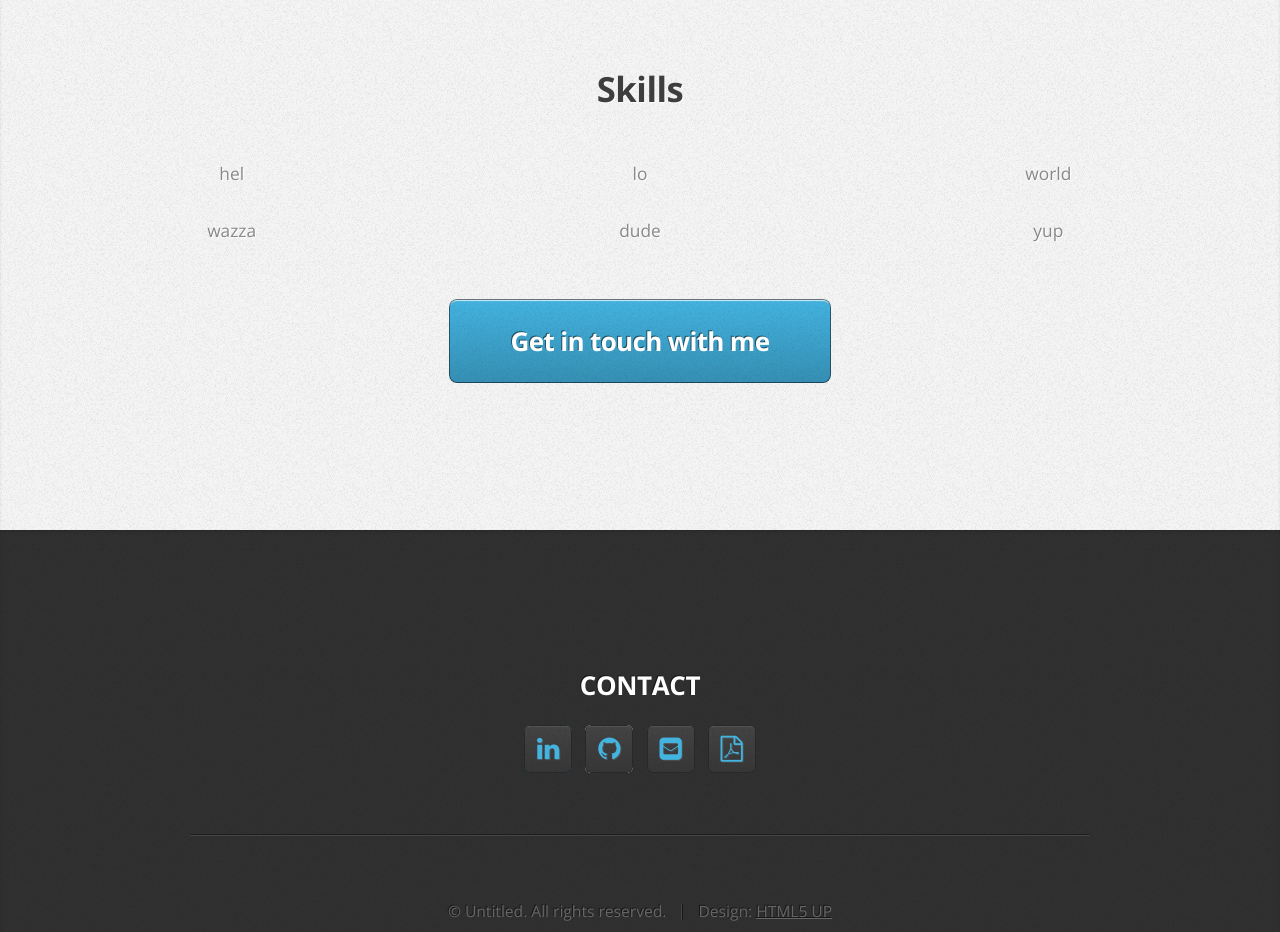
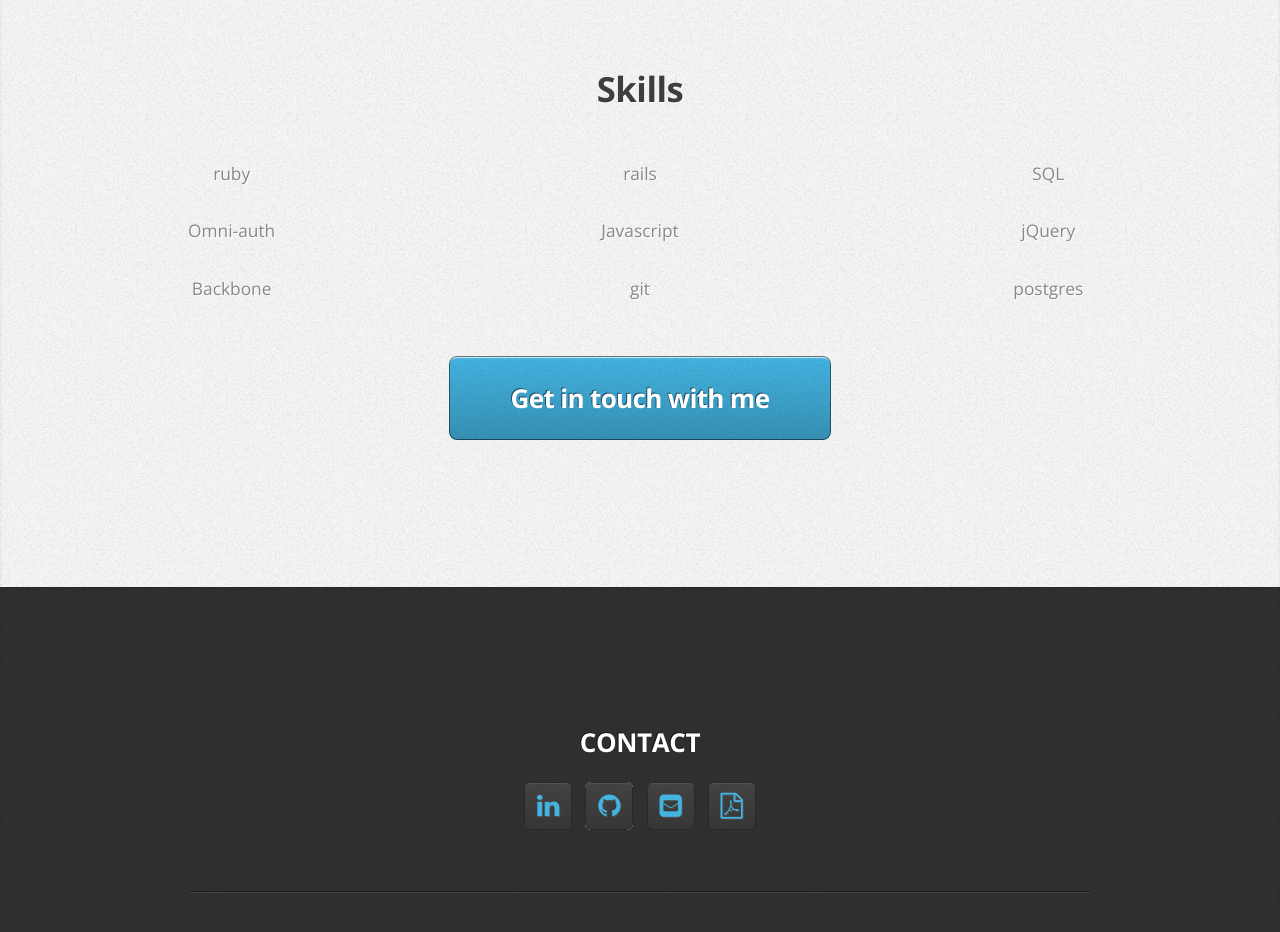
Before and after one commit to wjordan213/wjordan213.github.io, a plain HTML site: page index.html in a window 1280 px wide. Shown: the part 3074-4006 px from the top of the page. Drawn offline with nearby package versions, Linux system fonts and the light colour scheme.

Commit message:
add skills (no logos yet)

```diff
--- a/index.html
+++ b/index.html
@@ -153,26 +153,38 @@
 					<div class="container">
 						<div class="row">
 							<div class="4u 12u(mobile)">
-								hel
+								ruby
 							</div>
 							<div class="4u 12u(mobile)">
-								lo
+								rails
 							</div>
 							<div class="4u 12u(mobile)">
-								world
+								SQL
 							</div>
 						</div>
 						<div class="row">
 							<div class="4u 12u(mobile)">
-								wazza
+								Omni-auth
 							</div>
 							<div class="4u 12u(mobile)">
-								dude
+                Javascript
 							</div>
 							<div class="4u 12u(mobile)">
-								yup
+								jQuery
 							</div>
 						</div>
+            <div class="row">
+							<div class="4u 12u(mobile)">
+								Backbone
+							</div>
+							<div class="4u 12u(mobile)">
+								git
+							</div>
+							<div class="4u 12u(mobile)">
+								postgres
+							</div>
+
+            </div>
 					</div>
 					<footer>
 						<a href="#contact" class="button big scrolly">Get in touch with me</a>
```
